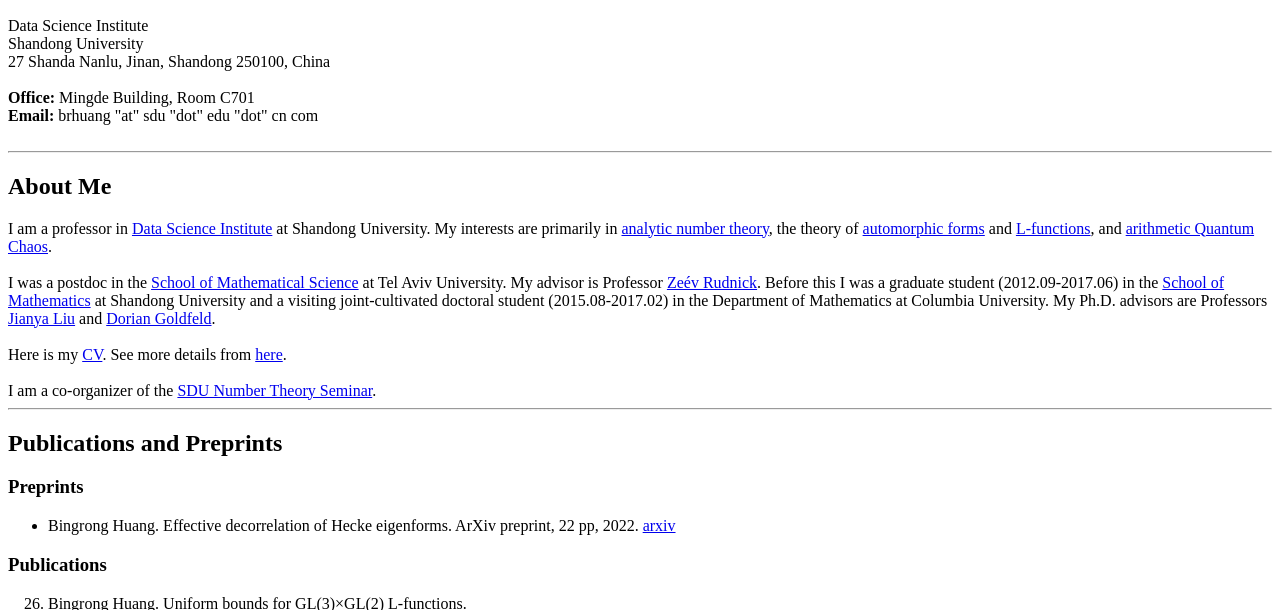
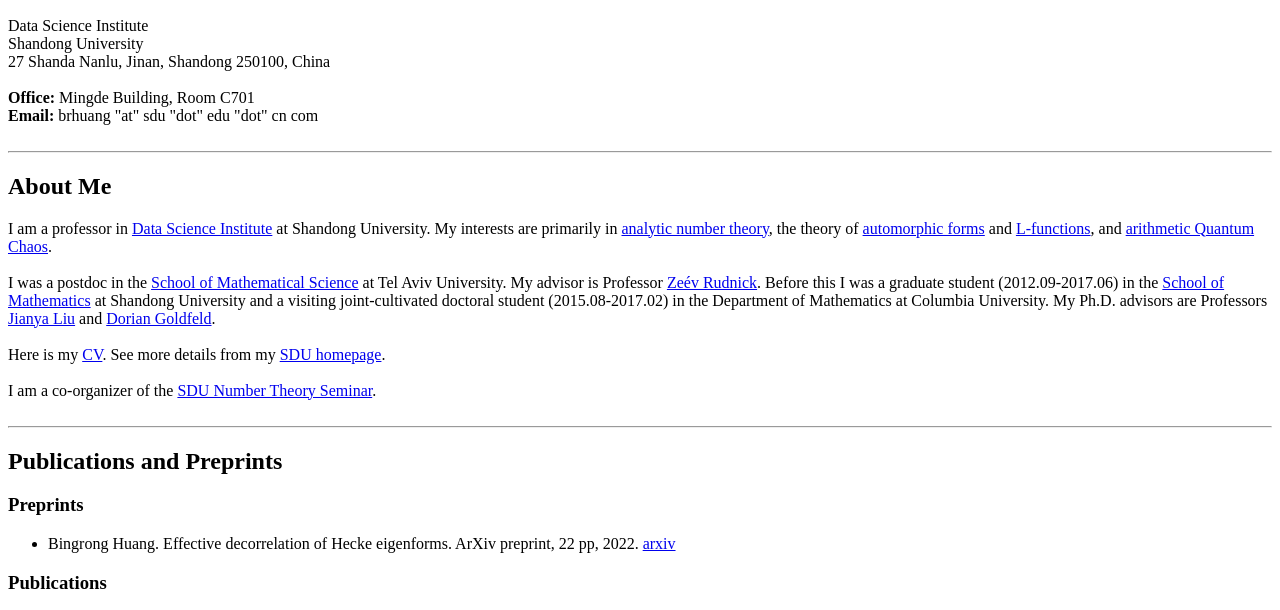
Before and after one commit to bingronghuang/bingronghuang.github.io, a plain HTML site: page index.html in a window 1280 px wide. Shown: the part 119-729 px from the top of the page. Drawn offline with Linux system fonts and the light colour scheme.

Commit message:
Update index.html

```diff
--- a/index.html
+++ b/index.html
@@ -44,12 +44,14 @@
 
       <br>
 
-      Here is my <a href="CV.pdf">CV</a>. See more details from <a href="https://faculty.sdu.edu.cn/brhuang/zh_CN/index.htm">here</a>.
+      Here is my <a href="CV.pdf">CV</a>.
+    See more details from my
+    <a href="https://faculty.sdu.edu.cn/brhuang/zh_CN/index.htm">SDU homepage</a>.
 
      <br>
       <br>
         I am a co-organizer of the <a href="https://faculty.sdu.edu.cn/brhuang/zh_CN/zdylm/1439303/list/index.htm">SDU Number Theory Seminar</a>.
-
+      <br>
       <br>
 
       <hr>
```
